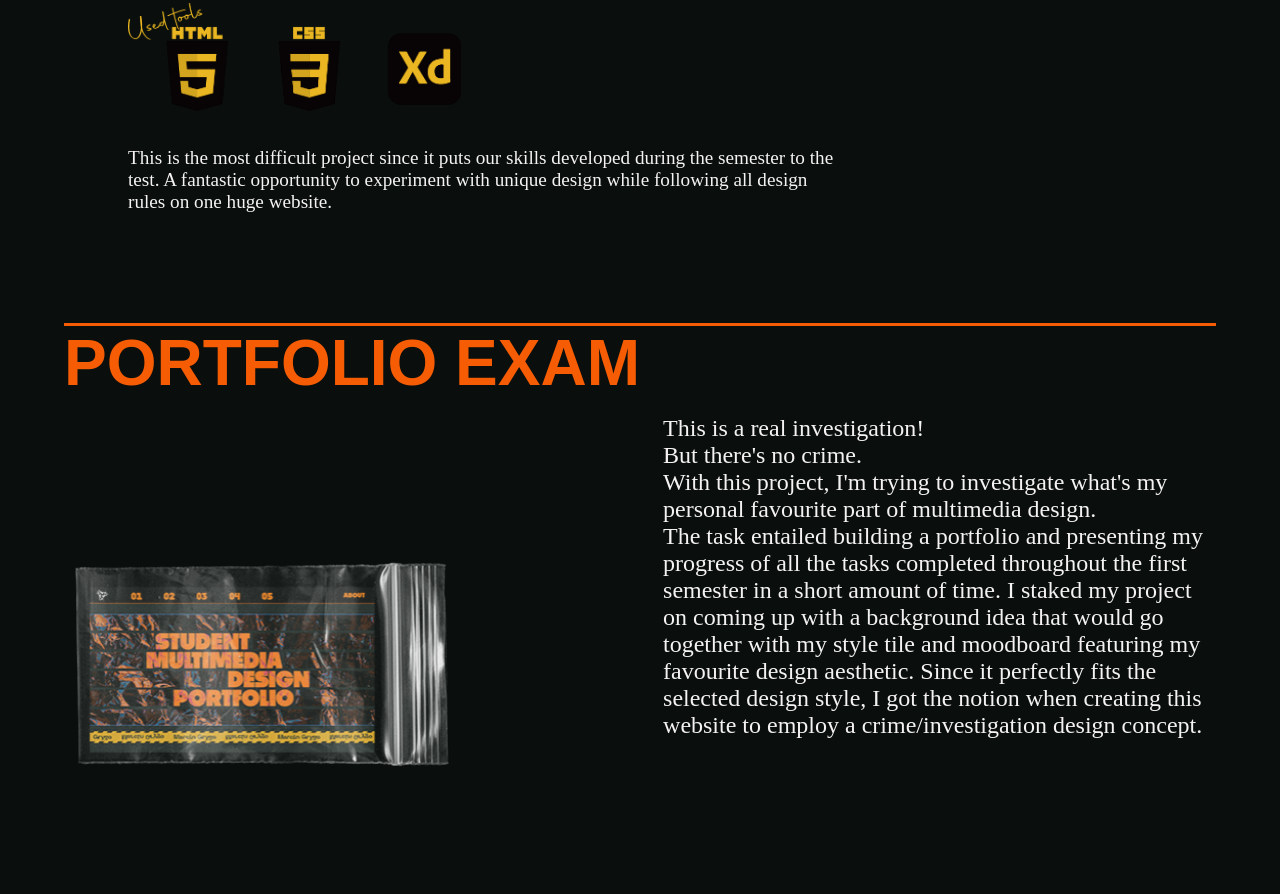
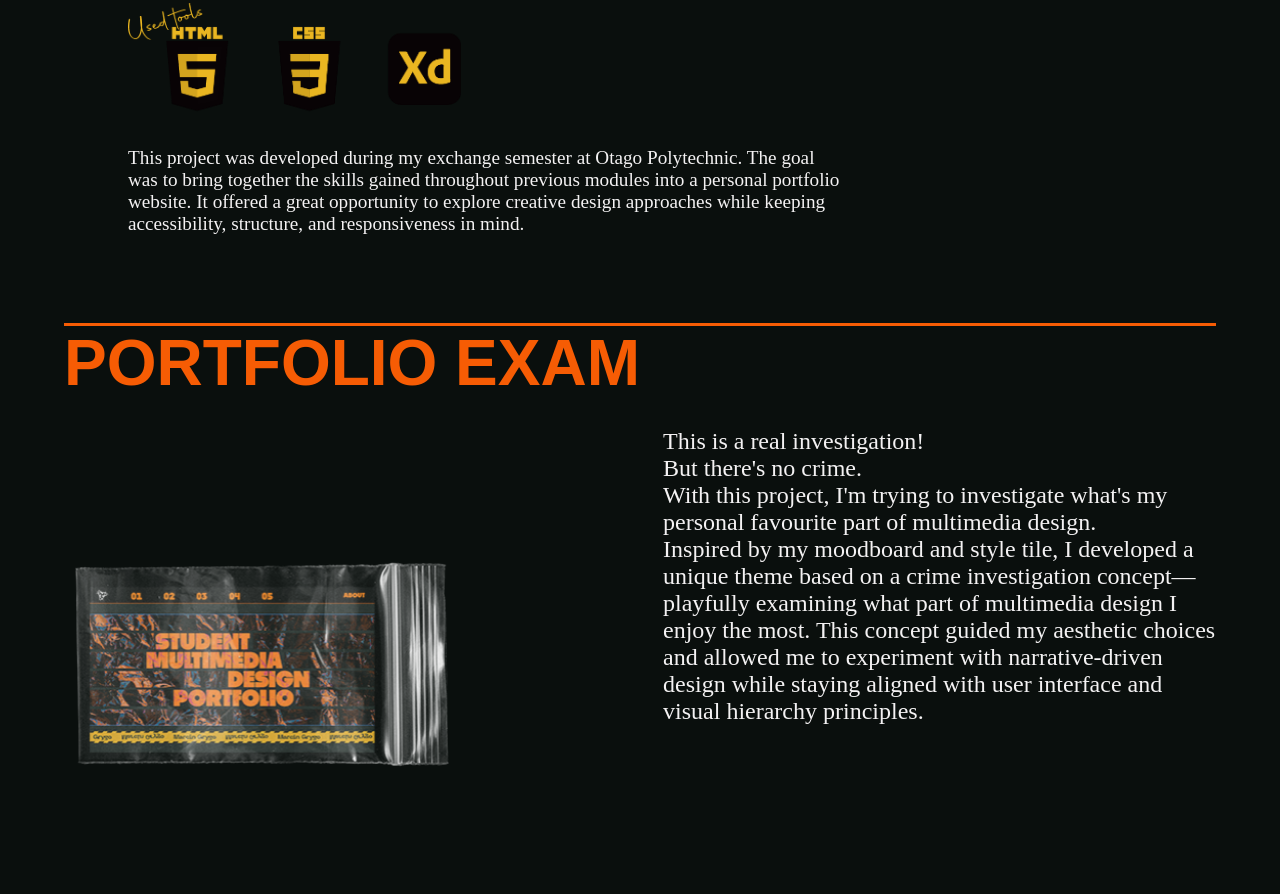
Before and after one commit to grygus00/Marcin-Grygo-Portfolio-Exam, a plain HTML site: page portfolio.html in a window 1280 px wide. Shown: the part 557-1451 px from the top of the page. Drawn offline with Linux system fonts and the light colour scheme; a web font is replaced by a local one.

Commit message:
portfolio.html

```diff
--- a/portfolio.html
+++ b/portfolio.html
@@ -67,9 +67,7 @@
             <img src="img/adobe/portfolio_apps.png" alt="used apps">
         </div>
         <div class="module_text title_text">
-            <p class="module_p">This is the most difficult project since it puts our skills developed during the
-                semester to the test. A fantastic opportunity to experiment with unique design while following all
-                design rules on one huge website.</p>
+            <p class="module_p">This project was developed during my exchange semester at Otago Polytechnic. The goal was to bring together the skills gained throughout previous modules into a personal portfolio website. It offered a great opportunity to explore creative design approaches while keeping accessibility, structure, and responsiveness in mind.</p>
         </div>
     </header>
 
@@ -88,12 +86,7 @@
                     <br>
                     With this project, I'm trying to investigate what's my personal favourite part of multimedia design.
                     <br>
-                    The task entailed building a portfolio and presenting my progress of
-                    all the tasks
-                    completed throughout the first semester in a short amount of time.
-                    I staked my project on coming up with a background idea that would go together with my style tile
-                    and moodboard featuring my favourite design aesthetic. Since it perfectly fits the selected design
-                    style, I got the notion when creating this website to employ a crime/investigation design concept.
+        Inspired by my moodboard and style tile, I developed a unique theme based on a crime investigation concept—playfully examining what part of multimedia design I enjoy the most. This concept guided my aesthetic choices and allowed me to experiment with narrative-driven design while staying aligned with user interface and visual hierarchy principles.
                 </p>
             </div>
             <div class="website_img">
```
